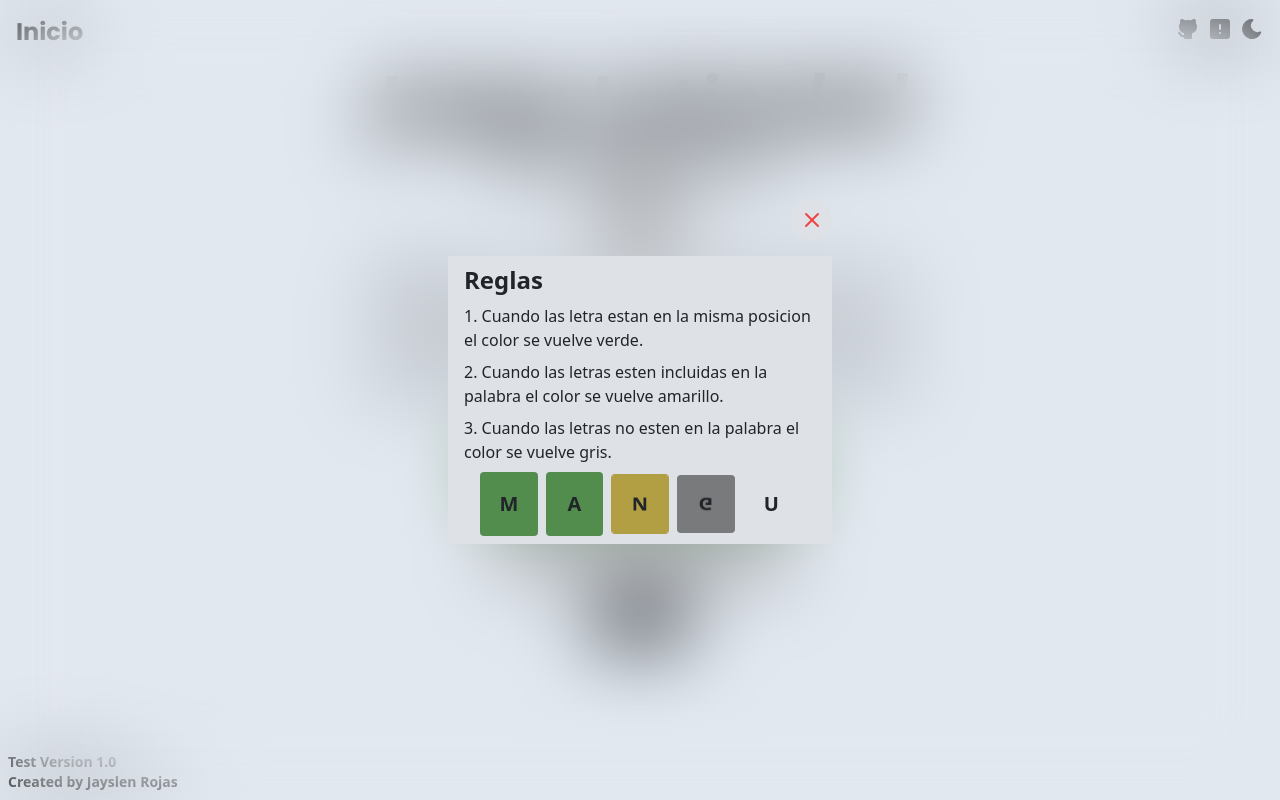
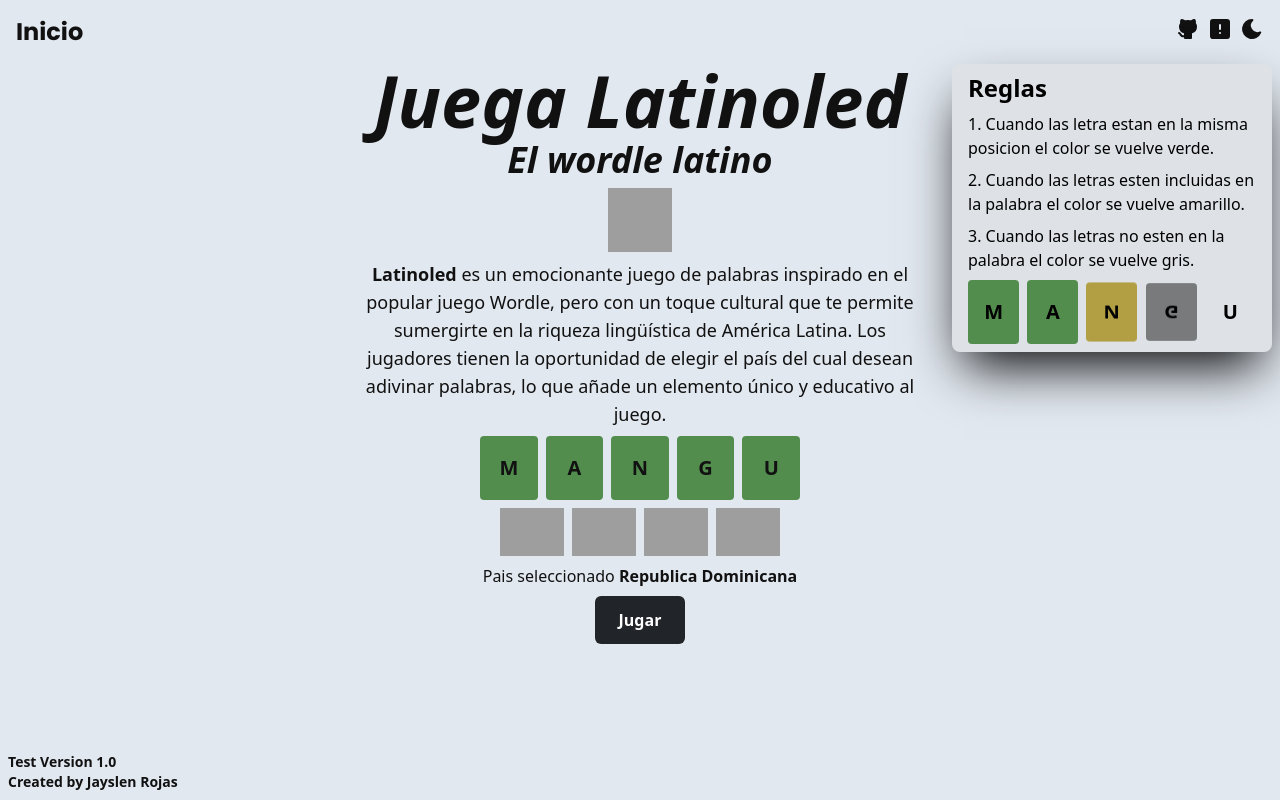
Before and after one commit to Jayslen/Latinoled, a React (Vite) app: page / in a window 1280 px wide. Both pictures are taken after a click on the icon 1220 px from the left and 28 px from the top of the page. Built offline with nearby package versions, Linux system fonts and the light colour scheme; grey boxes are pictures that could not be loaded; what tailwindcss-animated would draw is missing.

Commit message:
RulesModal:('ui change, position changed')

```diff
--- a/src/components/Header.jsx
+++ b/src/components/Header.jsx
@@ -1,14 +1,18 @@
-import { IconAlertSquareFilled, IconBrandGithubFilled } from '@tabler/icons-react'
+import { useState } from 'react'
+import { Link, Outlet } from 'react-router-dom'
+import { motion, AnimatePresence } from 'framer-motion'
+import {
+  IconAlertSquareFilled,
+  IconBrandGithubFilled
+} from '@tabler/icons-react'
 import { ThemeButton } from './ToggleThemeButton'
-import { Link, Outlet } from 'react-router-dom'
-import { useState } from 'react'
 import { RulesModal } from './RulesModal'
-import { AnimatePresence } from 'framer-motion'
+import { headerIconsAnimation } from '../constants/animations'
 
 export function Header () {
   const [rulesModal, setRulesModal] = useState()
   const handleModal = () => {
-    setRulesModal(prev => !prev)
+    setRulesModal((prev) => !prev)
   }
 
   return (
@@ -18,16 +22,27 @@ export function Header () {
           <Link to={'/'}>Inicio</Link>
         </h2>
         <div className="flex gap-2">
-          <a href="https://github.com/Jayslen/Latinoled" target='_blank' className='hover:scale-125 transition-all' rel="noreferrer">
-            <IconBrandGithubFilled/>
-          </a>
-            <IconAlertSquareFilled onClick={handleModal} className='hover:scale-125 transition-all cursor-pointer' />
-          <ThemeButton/>
+          <motion.a
+            whileTap='tap'
+            whileHover={'hover'}
+            variants={headerIconsAnimation}
+            href="https://github.com/Jayslen/Latinoled"
+            target="_blank"
+            rel="noreferrer"
+          >
+            <IconBrandGithubFilled />
+          </motion.a>
+
+          <motion.div whileTap="tap" whileHover={'hover'} variants={headerIconsAnimation}>
+            <IconAlertSquareFilled
+              onClick={handleModal}
+              className="cursor-pointer"
+            />
+          </motion.div>
+          <ThemeButton />
         </div>
       </header>
-      <AnimatePresence>
-            {rulesModal && <RulesModal closeModal={handleModal}/>}
-      </AnimatePresence>
+      <AnimatePresence>{rulesModal && <RulesModal />}</AnimatePresence>
       <Outlet />
     </>
   )
--- a/src/components/RulesModal.jsx
+++ b/src/components/RulesModal.jsx
@@ -1,23 +1,36 @@
 import { Backdrop } from './Backdrop'
 import { Example } from './home/Example'
-import { IconX } from '@tabler/icons-react'
 import { ruleModalData } from '../constants/MiniBoardData'
+import { motion } from 'framer-motion'
 
-export function RulesModal ({ closeModal }) {
+export function RulesModal () {
   return (
-        <Backdrop>
-          <div className='absolute -top-14 right-0 bg-[#DEE2E6] hover:bg-red-500 hover:scale-95 rounded-full p-2 group transition-colors cursor-pointer' onClick={closeModal}>
-            <IconX className='text-red-500 group-hover:text-[#DEE2E6]'/>
-          </div>
-           <h2 className='text-2xl font-bold'>Reglas</h2>
-           <ul className='flex flex-col gap-2'>
-                <li className='list-decimal list-inside '>Cuando las letra estan en la misma posicion el color se vuelve verde.</li>
-                <li className='list-decimal list-inside '>Cuando las letras esten incluidas en la palabra el color se vuelve amarillo. </li>
-                <li className='list-decimal list-inside '>Cuando las letras no esten en la palabra el color se vuelve gris. </li>
-           </ul>
-           <div className='w-full flex justify-center'>
-            <Example board={ruleModalData}/>
-           </div>
-        </Backdrop>
+    <>
+      <motion.article
+      initial={{ opacity: 0 }}
+      animate={{ opacity: 1 }}
+      exit={{ opacity: 0 }}
+      transition={{ type: 'spring' }}
+      className="bg-[#DEE2E6] dark:shadow-none shadow-2xl shadow-black  w-full h-auto px-4 py-2 text-ri flex flex-col gap-2 rounded-lg absolute z-10 sm:right-0 top-13 sm:w-80 sm:mr-2">
+
+        <h2 className="text-2xl font-bold">Reglas</h2>
+        <ul className="flex flex-col gap-2">
+          <li className="list-decimal list-inside ">
+            Cuando las letra estan en la misma posicion el color se vuelve
+            verde.
+          </li>
+          <li className="list-decimal list-inside ">
+            Cuando las letras esten incluidas en la palabra el color se vuelve
+            amarillo.{' '}
+          </li>
+          <li className="list-decimal list-inside ">
+            Cuando las letras no esten en la palabra el color se vuelve gris.{' '}
+          </li>
+        </ul>
+        <div className="w-full flex justify-center">
+          <Example board={ruleModalData} />
+        </div>
+      </motion.article>
+    </>
   )
 }
--- a/src/components/ToggleThemeButton.jsx
+++ b/src/components/ToggleThemeButton.jsx
@@ -1,6 +1,6 @@
+import { motion, AnimatePresence } from 'framer-motion'
 import { IconSunFilled, IconMoonFilled } from '@tabler/icons-react'
 import { useToggleTheme } from '../hook/useToggleTheme'
-import { motion, AnimatePresence } from 'framer-motion'
 
 function LightMode () {
   return (
--- /dev/null
+++ b/src/constants/animations.js
@@ -0,0 +1,4 @@
+export const headerIconsAnimation = {
+  tap: { scale: 0.8 },
+  hover: { scale: 1.12 }
+}
```
